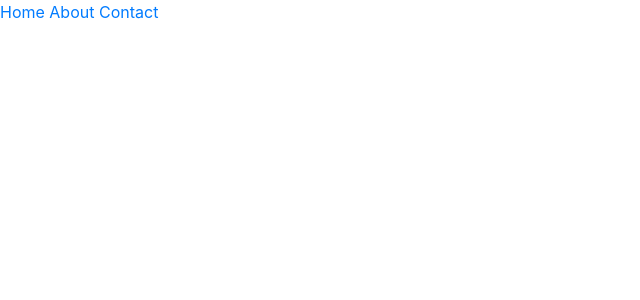
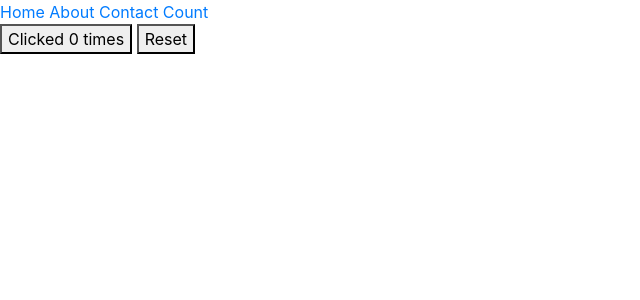
Before and after one commit to S-H-GAMELINKS/SvelteStimulusCpp, a Svelte app in the folder static/: page /count in a window 1280 px wide. Shown: the top 300 px of the page, without its empty margins (0-640 px from the left). Built offline with nearby package versions, Linux system fonts and the light colour scheme; what stimulus would draw is missing.

Commit message:
add count components

```diff
--- a/static/src/App.svelte
+++ b/static/src/App.svelte
@@ -4,6 +4,7 @@
   import Home from "./routes/Home.svelte";
   import About from "./routes/About.svelte";
   import Contact from "./routes/Contact.svelte";
+  import Count from "./routes/Count.svelte";
 
   export let url = "";
 </script>
@@ -13,8 +14,10 @@
     <Link to="/">Home</Link>
     <Link to="/about">About</Link>
     <Link to="/contact">Contact</Link>
+    <Link to="/count">Count</Link>
   </nav>
   <div>
+    <Route path="/count" component="{Count}" />
     <Route path="/contact" component="{Contact}" />
     <Route path="/about" component="{About}" />
     <Route path="/"><Home /></Route>
--- /dev/null
+++ b/static/src/routes/Count.svelte
@@ -0,0 +1,19 @@
+<script>
+    let counter = 0;
+
+    function count() {
+        counter += 1;
+    }
+
+    function reset() {
+        counter = 0;
+    }
+</script>
+
+<button on:click={count}>
+    Clicked { counter } { counter === 1 ? 'time' : 'times' }
+</button>
+
+<button on:click={reset}>
+    Reset
+</button>
```
Also changed, not shown: 1 other file (tests, documents, lock files or other folders).
